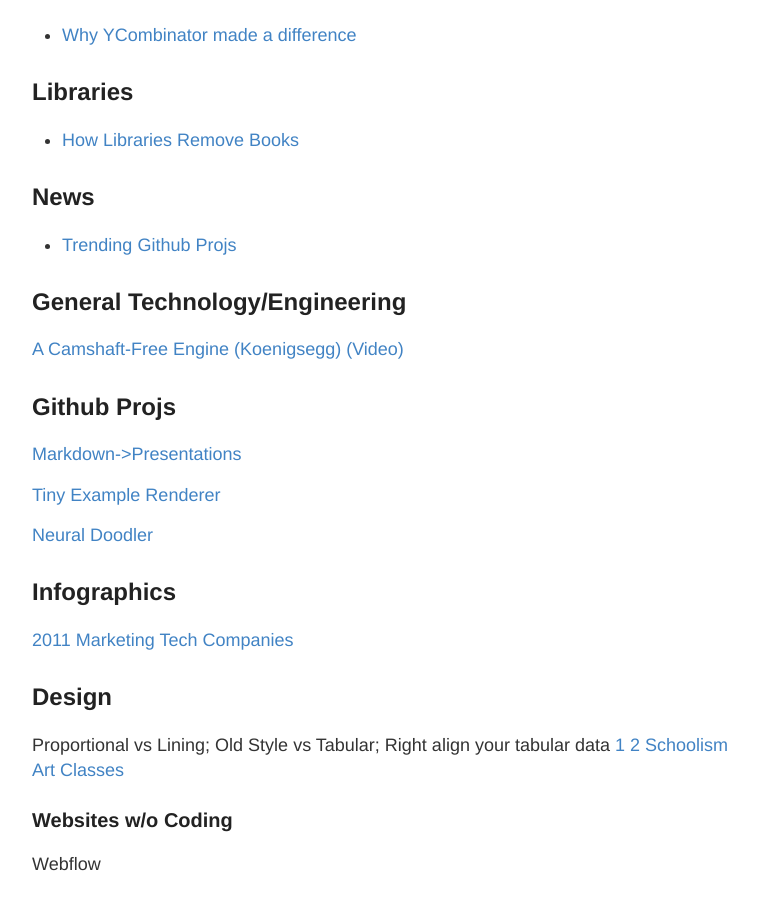
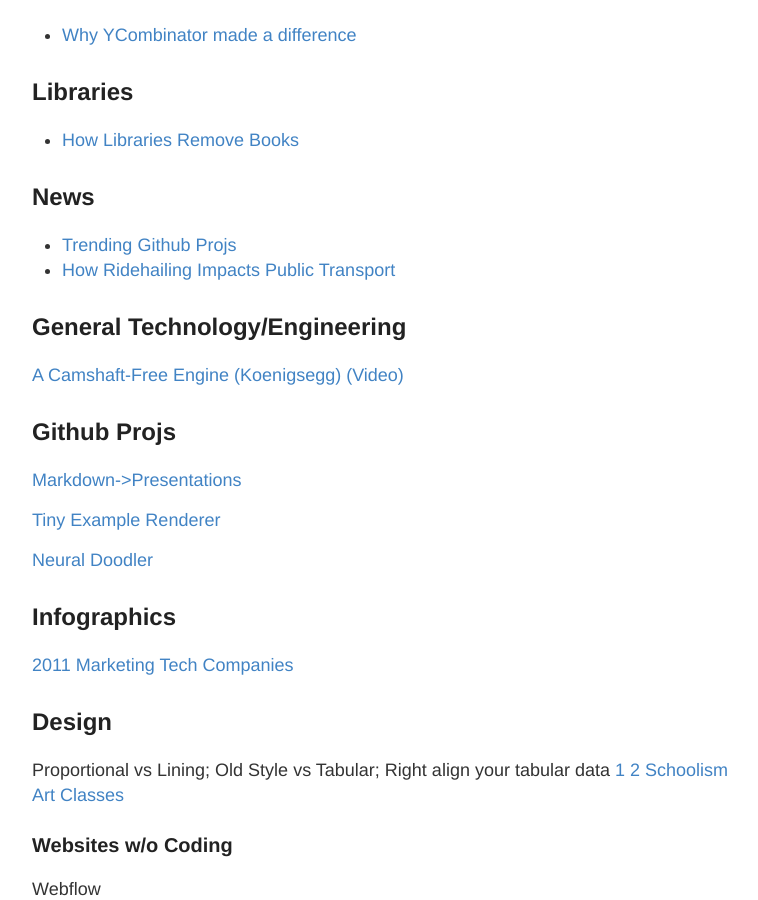
Before and after one commit to RONNCC/ronncc.github, a Jekyll site: the page built from _posts/2016-1-1-InterestingLinks.md, in a window 1280 px wide and 900 px high, scrolled down 2958 px. Shown: the whole window, without its empty margins (248-1006 px from the left). Built offline with Jekyll 4.4.1, drawn with Linux system fonts in a browser that asks for light colours; comment, search, counter and statistics services are not loaded.

Commit message:
Update 2016-1-1-InterestingLinks.md

```diff
--- a/_posts/2016-1-1-InterestingLinks.md
+++ b/_posts/2016-1-1-InterestingLinks.md
@@ -110,6 +110,8 @@
 
 ## News
 - [Trending Github Projs](http://www.gitlogs.com/)
+- [How Ridehailing Impacts Public Transport](https://www.planetizen.com/features/95227-new-research-how-ride-hailing-impacts-travel-behavior)
+
 
 ## General Technology/Engineering
 [A Camshaft-Free Engine (Koenigsegg) (Video)](https://vimeo.com/145498720)
```
